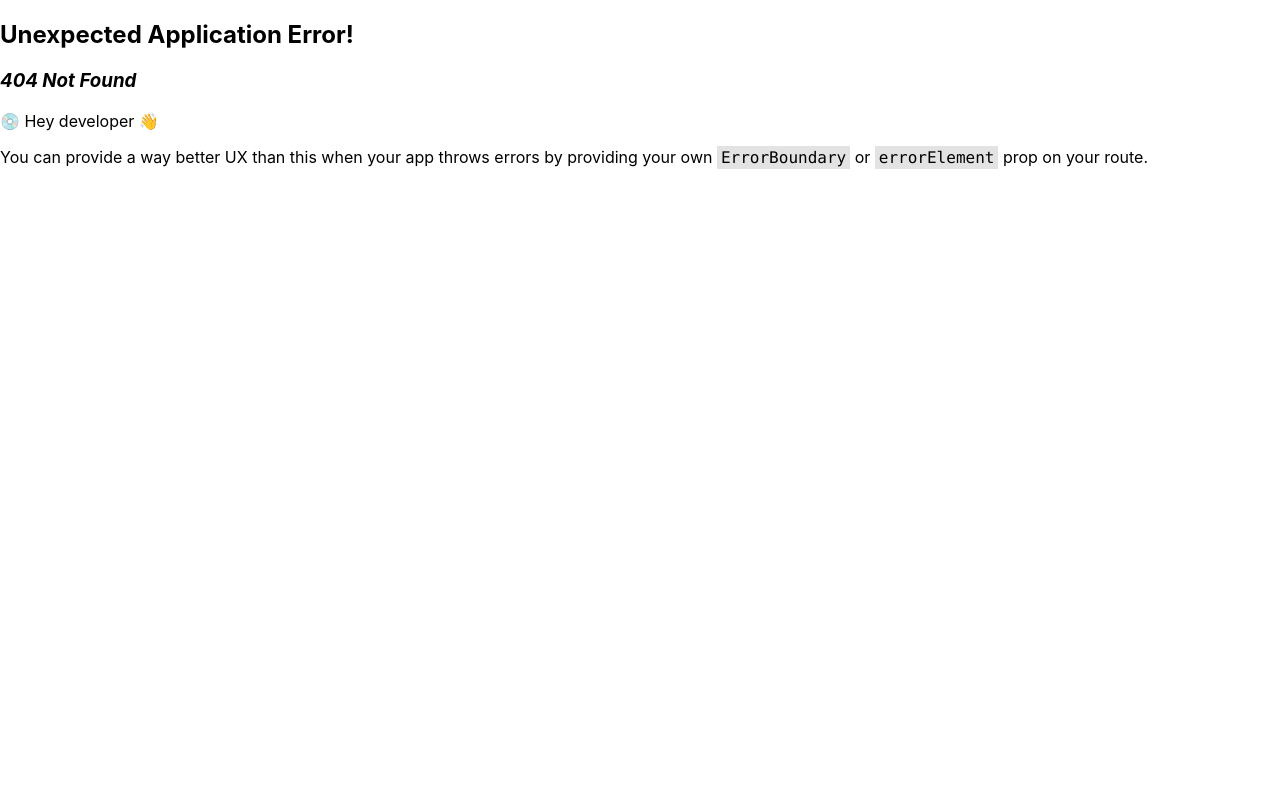
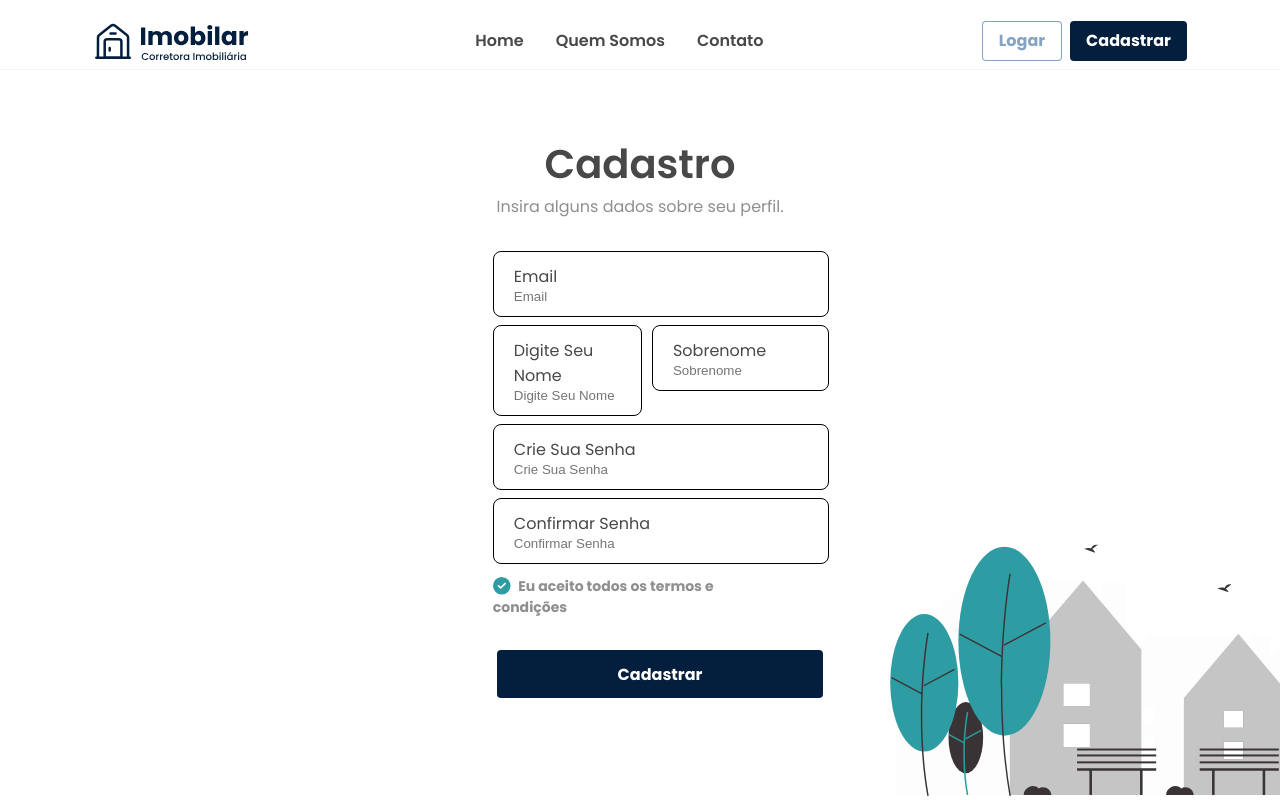
Before and after one commit to deboraCs26/desafio-taqtile-debora, a React (Create React App) app: page /register in a window 1280 px wide. Before the commit this address had no page. Built offline with nearby package versions, Linux system fonts and the light colour scheme.

Commit message:
registration page in progress

```diff
--- a/src/route/browser-router/router.tsx
+++ b/src/route/browser-router/router.tsx
@@ -4,6 +4,7 @@ import { AboutUs } from '../pages/about-us';
 import { Contact } from '../pages/contact';
 import { HomePage } from '../pages/home-page';
 import { Logar } from '../pages/login';
+import { Register } from '../pages/register-page';
 
 const router = createBrowserRouter([
   {
@@ -26,6 +27,10 @@ const router = createBrowserRouter([
     path: '/logar',
     element: <Logar />,
   },
+  {
+    path: '/register',
+    element: <Register />,
+  }
 ]);
 
 export { RouterProvider, router }
--- /dev/null
+++ b/src/route/pages/register-page.tsx
@@ -0,0 +1,16 @@
+import React from "react";
+import { Menu } from "../../style/header";
+import { RegisterForm } from "../../style/register/register";
+import { Separator } from "../../style/separator/separator";
+
+export function Register() {
+  return (
+    <>
+      <Menu />
+
+      <Separator size="XLarge" />
+      <Separator size="XLarge" />
+      <RegisterForm />
+    </>
+  );
+};
--- a/src/style/form/form.tsx
+++ b/src/style/form/form.tsx
@@ -10,7 +10,7 @@ import { Caption } from '../typography/caption';
 interface FormProps {
   caption?: string;
   error?: boolean;
-  label: string;
+  label?: string;
   icon?: IconDefinition;
   password?: boolean;
   minLength?: number;
--- a/src/style/form/style-form.css
+++ b/src/style/form/style-form.css
@@ -1,6 +1,5 @@
 .form-container {
   width: 50%;
-  padding: 12px;
 }
 
 .input-style {
--- a/src/style/header/index.tsx
+++ b/src/style/header/index.tsx
@@ -4,7 +4,7 @@ import imageHeader from './image/LOGO.svg'
 import { Button } from '../button/button';
 import { Separator } from '../separator/separator';
 import { MenuItem } from './menu';
-import { useLocation, Link} from 'react-router-dom';
+import { useLocation, Link } from 'react-router-dom';
 
 export const Menu = () => {
   const location = useLocation();
@@ -25,12 +25,15 @@ export const Menu = () => {
 
         <div className='menu-button-container'>
           <Link to='/Logar' style={{ textDecoration: "none" }}>
-          <Button compact variant='secondary' >
-            Logar
-          </Button>
+            <Button compact variant='secondary' >
+              Logar
+            </Button>
           </Link>
+
           <Separator size='small' horizontal />
-          <Button compact variant='primary'>Cadastrar</Button>
+          <Link to="/Register" style={{ textDecoration: "none" }}>
+            <Button compact variant='primary'>Cadastrar</Button>
+          </Link>
         </div>
       </div>
 
--- a/src/style/photo-carousel/photo-carousel.css
+++ b/src/style/photo-carousel/photo-carousel.css
@@ -1,7 +1,6 @@
 .carousel-item{
   display: flex;
   justify-content: center;
-  text-align: center;
 }
 .react-multi-carousel-list {
   padding: 32px 8px;
--- /dev/null
+++ b/src/style/register/register.css
@@ -0,0 +1,55 @@
+.register-container {
+  display: flex;
+  flex-direction: column;
+}
+
+.title-register {
+  display: flex;
+  flex-direction: column;
+  text-align: center;
+}
+
+.register-page-container {
+  display: flex;
+  flex-direction: column;
+  align-items: center;
+  width: 100%;
+}
+
+.register-form-container {
+  display: flex;
+  flex-direction: column;
+  align-items: center;
+  width: 46%;
+}
+
+.name-register {
+  display: flex;
+  width: 50%;
+  gap: 20px;
+}
+
+.terms-button-container {
+  display: flex;
+  flex-direction: column;
+  align-items: center;
+}
+
+.terms-registration p {
+  margin: 0;
+}
+
+.terms-registration {
+  width: 23%;
+}
+
+.button-register {
+  margin-left: 40px;
+  width: 25.5%;
+}
+
+.register-image {
+  position: absolute;
+  right: 0;
+  bottom: 0;
+}
--- /dev/null
+++ b/src/style/register/register.tsx
@@ -0,0 +1,157 @@
+import React, { useState } from 'react';
+import "./register.css";
+import { FontAwesomeIcon } from '@fortawesome/react-fontawesome';
+import { faCircleCheck } from '@fortawesome/free-solid-svg-icons';
+import { faExclamationTriangle } from '@fortawesome/free-solid-svg-icons';
+import { FormField } from "../form/form";
+import { H1 } from "../typography/h1";
+import { Body2 } from "../typography/body2";
+import { Button } from "../button/button";
+import { ImageForm } from '../images-form/img';
+import { DT } from '../typography/dt-dd';
+import { Separator } from '../separator/separator';
+
+export const RegisterForm = () => {
+  const [name, setName] = useState('');
+  const [email, setEmail] = useState('');
+  const [senha, setSenha] = useState('');
+  const [confirmarSenha, setConfirmarSenha] = useState('');
+  const [nameError, setNameError] = useState('');
+  const [emailError, setEmailError] = useState('');
+  const [senhaError, setSenhaError] = useState('');
+  const [confirmarSenhaError, setConfirmarSenhaError] = useState('');
+
+  const isValidEmail = (email: string) => {
+    const emailRegex = /^[^\s@]+@[^\s@]+\.[^\s@]+$/;
+    return emailRegex.test(email);
+  };
+
+  const isValidSenha = (senha: string) => {
+    const senhaRegex = /^(?=.*[A-Za-z])(?=.*\d)[A-Za-z\d]{6,}$/;
+    return senhaRegex.test(senha);
+  };
+
+  const validateFields = () => {
+    setNameError('');
+    setEmailError('');
+    setSenhaError('');
+    setConfirmarSenhaError('');
+
+    if (!name.trim()) {
+      setNameError('Campo obrigatório. O nome deve ter ao menos 2 letras.');
+    } else if (name.length < 2) {
+      setNameError('Nome inválido. O nome deve ter ao menos 2 letras.');
+    }
+
+    if (!email.trim()) {
+      setEmailError('Campo obrigatório.');
+    } else if (!isValidEmail(email)) {
+      setEmailError('Email inválido.');
+    }
+
+    if (!senha.trim()) {
+      setSenhaError('Campo obrigatório. A senha deve conter pelo menos 6 caracteres, incluindo letras e números.');
+    } else if (!isValidSenha(senha)) {
+      setSenhaError('Senha inválida. A senha deve conter pelo menos 6 caracteres, incluindo letras e números.');
+    }
+
+    if (!confirmarSenha.trim()) {
+      setConfirmarSenhaError('Campo obrigatório.');
+    } else if (senha !== confirmarSenha) {
+      setConfirmarSenhaError('As senhas não coincidem.');
+    }
+  };
+
+  const handleSubmit = () => {
+    validateFields();
+    if (!nameError && !emailError && !senhaError && !confirmarSenhaError) {
+    }
+  };
+
+  return (
+    <div className='register-container'>
+      <div className='register-page-container'>
+        <div className='title-register'>
+          <H1 color="XDark">Cadastro</H1>
+          <Body2 color="neutralMedium">Insira alguns dados sobre seu perfil. </Body2>
+        </div>
+
+        <Separator size="XLarge" />
+        <div className='register-form-container'>
+          <FormField
+            label="Email"
+            icon={faExclamationTriangle}
+            caption={emailError}
+            value={email}
+            onChange={setEmail}
+            error={!!emailError}
+            expand
+          />
+
+          <div className='name-register'>
+            <FormField
+              label="Digite Seu Nome"
+              icon={faExclamationTriangle}
+              caption={nameError}
+              value={name}
+              onChange={setName}
+              error={!!nameError}
+              expand
+            />
+
+            <Separator size='medium' horizontal />
+            <FormField
+              label="Sobrenome"
+              icon={faExclamationTriangle}
+              caption={nameError}
+              value={name}
+              onChange={setName}
+              error={!!nameError}
+              expand
+            />
+          </div>
+
+          <FormField
+            label="Crie Sua Senha"
+            password
+            icon={faExclamationTriangle}
+            caption={senhaError}
+            minLength={6}
+            value={senha}
+            onChange={setSenha}
+            error={!!senhaError}
+            expand
+          />
+
+          <FormField
+            label="Confirmar Senha"
+            password
+            icon={faExclamationTriangle}
+            caption={confirmarSenhaError}
+            minLength={6}
+            value={confirmarSenha}
+            onChange={setConfirmarSenha}
+            error={!!confirmarSenhaError}
+            expand
+          />
+          <Separator size='XSmall' />
+        </div>
+      </div>
+
+      <div className='terms-button-container'>
+        <div className='terms-registration'>
+          <DT weight='bold'><FontAwesomeIcon icon={faCircleCheck} color='#2E9CA3' size='lg' className='icon-form' />Eu aceito todos os termos e condições</DT>
+        </div>
+
+        <Separator size='XLarge' />
+        <div className='button-register'>
+          <Button variant="primary" expand onClick={handleSubmit}>Cadastrar</Button>
+        </div>
+      </div>
+
+      <div className='register-image'>
+        <ImageForm />
+      </div>
+    </div>
+  );
+};
--- a/src/style/typography/dt-dd.tsx
+++ b/src/style/typography/dt-dd.tsx
@@ -12,7 +12,7 @@ export const DT = ({ children, weight, }: DTProps) => {
         fontFamily: components.family.primary,
         fontSize: components.fontSize.medium,
         fontWeight: weight === "bold" ? components.fontWeight.bold : components.fontWeight.regular,
-        color: colors.neutral.neutralXDark,
+        color: colors.neutral.neutralMedium,
       }}
     >
       {children}
```
